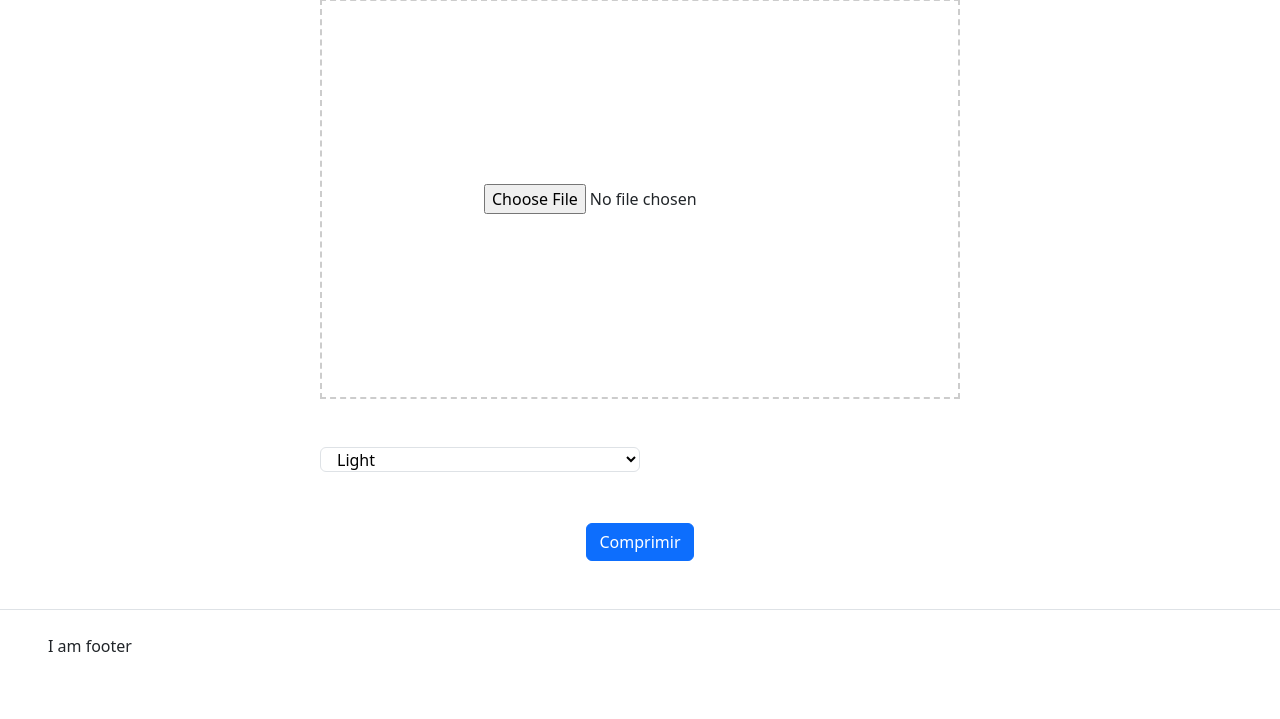
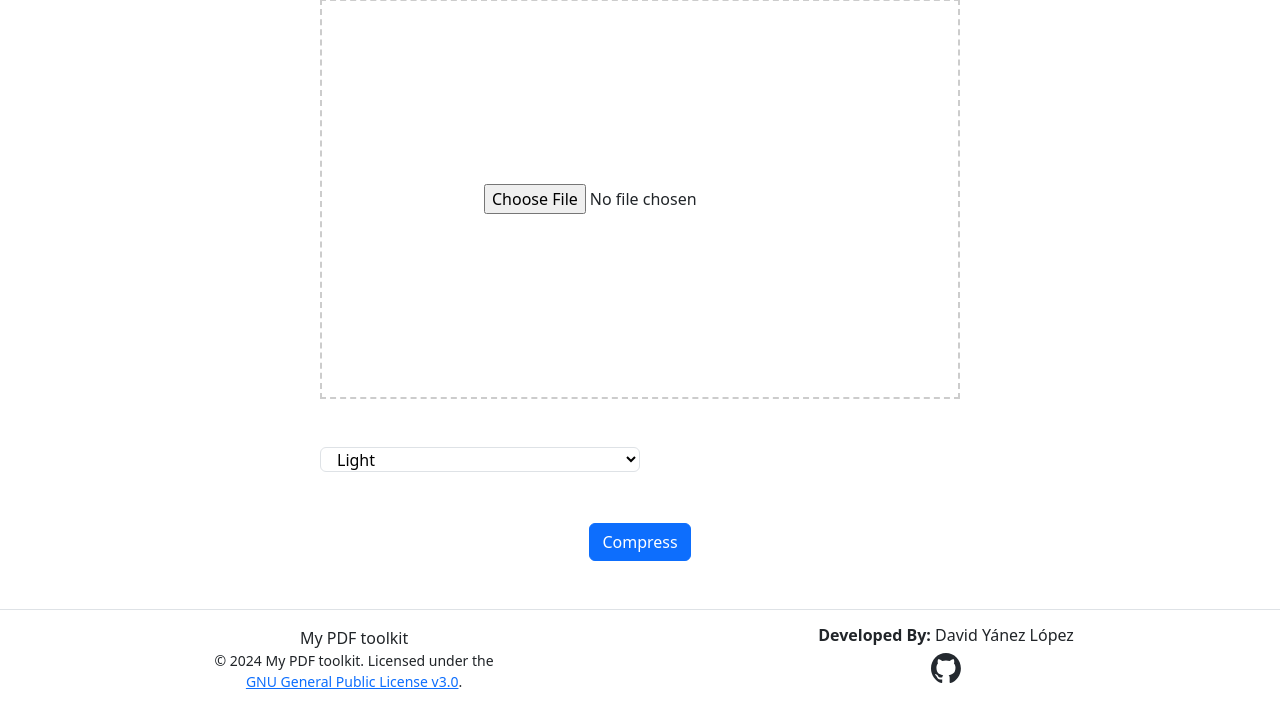
Before and after one commit to francisdayl/custom_pdf_compressor, a Flask app: page /compress-pdf in a window 1280 px wide. Shown: the part 125-844 px from the top of the page. Before the commit the page ends 777 px from the top, so only its background shows below. Run offline with Flask 3, Linux system fonts and the light colour scheme; some libraries are stand-ins or nearby versions.

Commit message:
finish footer

```diff
--- a/templates/compress.html
+++ b/templates/compress.html
@@ -25,10 +25,10 @@
           </select>
           <div class="slider-container col-4  d-none" id="sliderContainer">
             <input type="range" min="2" max="10" value="2" step="0.1" class="slider" id="customSize" name="customSize">
-            <p>Tamaño Deseado: <span class="value" id="sliderValue">2 MB</span></p>
+            <p>Custom Size: <span class="value" id="sliderValue">2 MB</span></p>
           </div>
        </div>
-      <input type="submit" class="btn btn-primary d-block mx-auto" value="Comprimir" />
+      <input type="submit" class="btn btn-primary d-block mx-auto" value="Compress" />
     </form>
 
 </section>
--- a/templates/layout/footer.html
+++ b/templates/layout/footer.html
@@ -1,3 +1,21 @@
-<footer class="w-100 border-top pt-4 px-5 mt-5" style="height: 100px; bottom:0px">
-    I am footer
+<footer class="w-100 border-top pt-3 px-5 mt-5 d-flex flex-row justify-content-around" style="height: 110px">
+    <div class="w-25 text-wrap d-flex flex-column align-items-center">
+        <span>
+            My PDF toolkit
+        </span>
+
+        <small class="text-center">© 2024  My PDF toolkit. Licensed under the
+            <a href="https://www.gnu.org/licenses/gpl-3.0.html" target="_blank">GNU General Public License v3.0</a>.
+        </small>
+
+    </div>
+    <div class="d-flex flex-column align-items-center">
+        <h6>
+            <strong>Developed By:</strong> David Yánez López
+        </h6>
+        <a href="https://github.com/francisdayl" target="_blank">
+            <img src="/static/assets/github.svg" alt="Github" width="30px" height="30px">
+        </a>
+
+    </div>
 </footer>
--- a/templates/layout/navbar.html
+++ b/templates/layout/navbar.html
@@ -1,5 +1,5 @@
 <style>
-    a{
+    .list-item {
         text-decoration: none;
         color: white;
         &:hover{
@@ -27,17 +27,17 @@
     <nav>
         <ul class="d-flex flex-row justify-content-evenly text-white gap-5 h-100">
             <li>
-                <a href="/compress-pdf">
+                <a class="list-item" href="/compress-pdf">
                     COMPRESS PDF
                 </a>
             </li>
             <li>
-                <a href="/merge-pdf">
+                <a class="list-item" href="/merge-pdf">
                     MERGE PDF
                 </a>
             </li>
             <li>
-                <a href="/extract-pdf">
+                <a class="list-item" href="/extract-pdf">
                     EXTRACT PDF
                 </a>
             </li>
```
Also changed, not shown: profiling/profiling.py (added), static/assets/github.svg (added), tests/tests.py (added).
